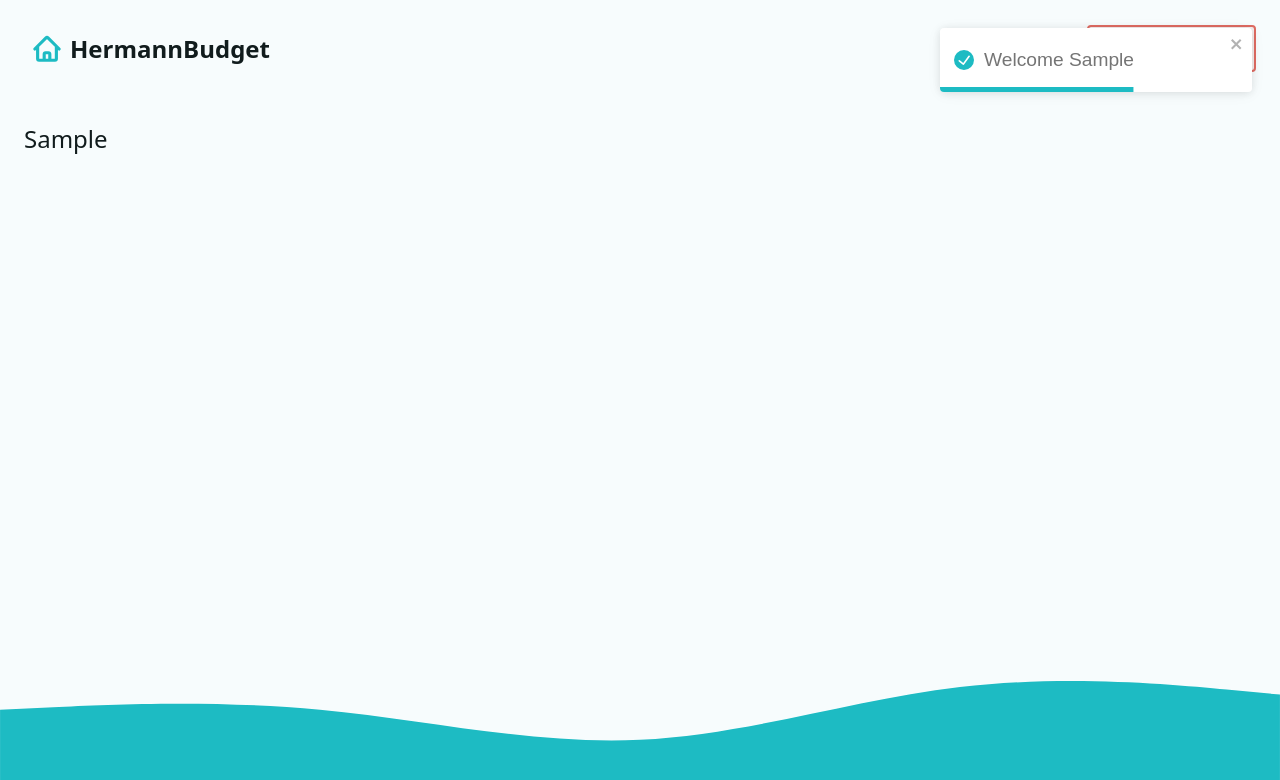
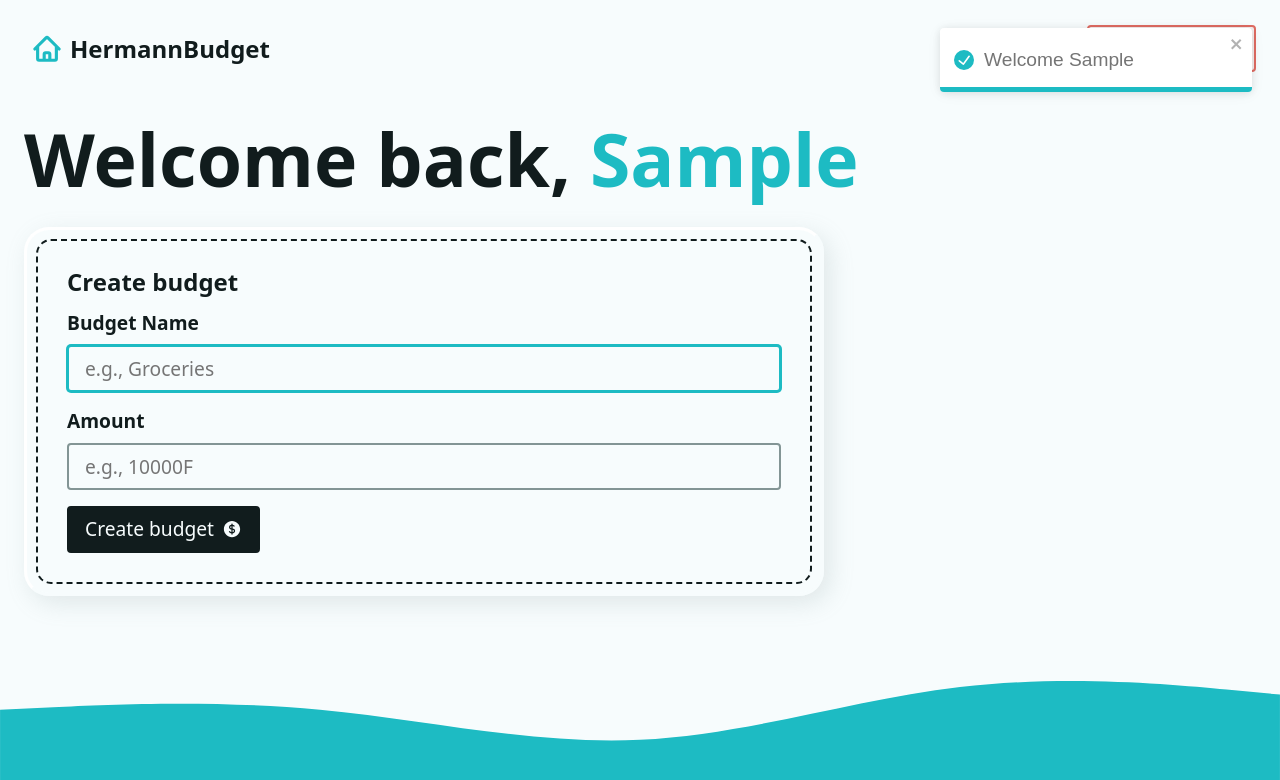
Before and after one commit to Ngeh-hermann/react-budget-app, a React (Vite) app: page / in a window 1280 px wide. Both pictures are taken after typing "Sample" into the empty fields and a click on the button "Create Account". Shown: the top 780 px of the page. Built offline with nearby package versions, Linux system fonts and the light colour scheme.

Commit message:
Finished Add Budget Form

```diff
--- /dev/null
+++ b/src/components/AddBudgetForm.jsx
@@ -0,0 +1,71 @@
+import { CurrencyDollarIcon } from "@heroicons/react/24/solid"
+import { useEffect, useRef } from "react";
+import { Form, useFetcher } from "react-router-dom"
+
+const AddBudgetForm = () => {
+    const fetcher = useFetcher();
+    const isSubmitting = fetcher.state === "submitting";
+
+    const formRef = useRef();
+    const focusRef = useRef();
+
+    useEffect(() => {
+        if (!isSubmitting) {
+            formRef.current.reset();
+            focusRef.current.focus();
+        }
+    }, [isSubmitting])
+
+
+    return (
+        <div className="form-wrapper">
+            <h2 className="h3">
+                Create budget
+            </h2>
+            <fetcher.Form
+                method="post"
+                className="grid-sm"
+                ref={formRef}
+            >
+                <div className="grid-xs">
+                    <label htmlFor="newBudget">Budget Name</label>
+                    <input
+                        type="text"
+                        name="newBudget"
+                        id="newBudget"
+                        placeholder="e.g., Groceries"
+                        required
+                        ref={focusRef}
+                    />
+                </div>
+                <div className="grid-xs">
+                    <label htmlFor="newBudgetAmount">Amount</label>
+                    <input
+                        type="number"
+                        step="0.01"
+                        name="newBudgetAmount"
+                        placeholder="e.g., 10000F"
+                        required
+                        inputMode="decimal"
+                    />
+
+                </div>
+                <input type="hidden" name="_action" value="createBudget" />
+                <button
+                    type="submit"
+                    className="btn btn--dark"
+                    disabled={isSubmitting}
+                >
+                    {isSubmitting ? <span>Creating budget...</span> : (
+                        <>
+                            <span>Create budget</span>
+                            <CurrencyDollarIcon width={20} />
+                        </>
+                    )}
+                </button>
+            </fetcher.Form>
+        </div>
+    )
+}
+
+export default AddBudgetForm
--- a/src/components/Intro.jsx
+++ b/src/components/Intro.jsx
@@ -14,6 +14,7 @@
                 </p>
                 <Form method="post">
                     <input type="text" name="userName" required placeholder="Enter your name" aria-label="Your Name" autoComplete="given-name" />
+                    <input type="hidden" name="_action" value="newUser" />
                     <button type="submit" className="btn btn--dark">
                         <span>Create Account</span>
                         <UserPlusIcon width={20} />
--- a/src/helpers.js
+++ b/src/helpers.js
@@ -1,9 +1,36 @@
+// set timeout when submitting a form
+export const wait = () =>
+  new Promise((res) => setTimeout(res, Math.random() * 2000));
+
+// generate colors
+const generateRandomColor = () => {
+  const existingBudgetLength = fetchData("budgets")?.length ?? 0;
+  return `${existingBudgetLength * 34} 65% 50%`;
+};
+
 // Local storage function
 
 export const fetchData = (key) => {
   return JSON.parse(localStorage.getItem(key));
 };
 
+// create budget
+export const createBudget = ({ name, amount }) => {
+  const newItem = {
+    id: crypto.randomUUID(),
+    name: name,
+    createdAt: Date.now(),
+    amount: +amount,
+    color: generateRandomColor(),
+  };
+  const existingBudgets = fetchData("budgets") ?? [];
+  return localStorage.setItem(
+    "budgets",
+    JSON.stringify([...existingBudgets, newItem])
+  );
+};
+
+// delete item
 export const deleteItem = ({ key }) => {
   return localStorage.removeItem(key);
 };
--- a/src/pages/Dashboard.jsx
+++ b/src/pages/Dashboard.jsx
@@ -1,33 +1,69 @@
 /* eslint-disable no-unused-vars */
 import { useLoaderData } from "react-router-dom";
-import { fetchData } from "../helpers"
+import { createBudget, fetchData, wait } from "../helpers"
 import Intro from "../components/Intro";
 import { toast } from "react-toastify";
+import AddBudgetForm from "../components/AddBudgetForm";
 
 //loader function
 export function dashboardLoader() {
     const userName = fetchData("userName");
+    const budgets = fetchData("budgets");
     return {
-        userName
+        userName,
+        budgets
     }
 }
 
 export async function dashboardAction({ request }) {
+
+    await wait();
+
     const data = await request.formData();
-    const formData = Object.fromEntries(data);
-    try {
-        localStorage.setItem("userName", JSON.stringify(formData.userName))
-        return toast.success(`Welcome ${formData.userName}`);
-    } catch (e) {
-        throw new Error("There was a problem when creating your account!");
+    const { _action, ...values } = Object.fromEntries(data);
+
+    // new user
+    if (_action === "newUser") {
+        try {
+            localStorage.setItem("userName", JSON.stringify(values.userName))
+            return toast.success(`Welcome ${values.userName}`);
+        } catch (e) {
+            throw new Error("There was a problem when creating your account!");
+        }
+    }
+
+    // new budget
+    if (_action === "createBudget") {
+        try {
+            createBudget({
+                name: values.newBudget,
+                amount: values.newBudgetAmount
+            })
+            return toast.success("Budget created!")
+        } catch (e) {
+            throw new Error("There was a problem creating your budget.")
+        }
     }
 }
 
 const Dashboard = () => {
-    const { userName } = useLoaderData()
+    const { userName, budgets } = useLoaderData()
     return (
         <>
-            {userName ? (<p>{userName}</p>) : <Intro />}
+            {userName ? (
+                <div className="dashboard">
+                    <h1>Welcome back, <span className="accent">
+                        {userName}</span></h1>
+                    <div className="grid-sm">
+                        {/* {budgets ? () : ()} */}
+                        <div className="grid-lg">
+                            <div className="flex-lg">
+                                <AddBudgetForm />
+                            </div>
+                        </div>
+                    </div>
+                </div>
+            ) : <Intro />}
         </>
     )
 }
```
